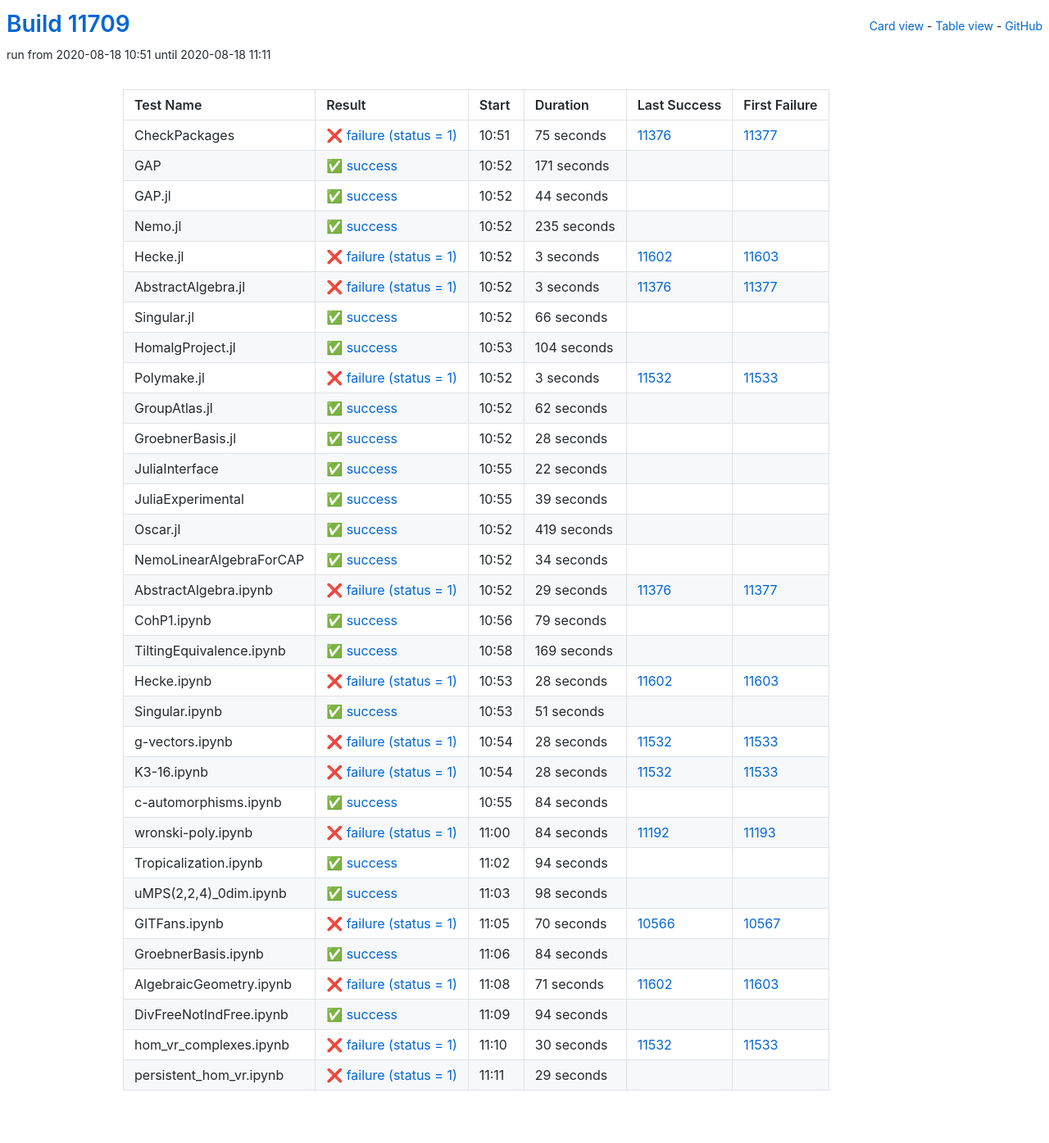
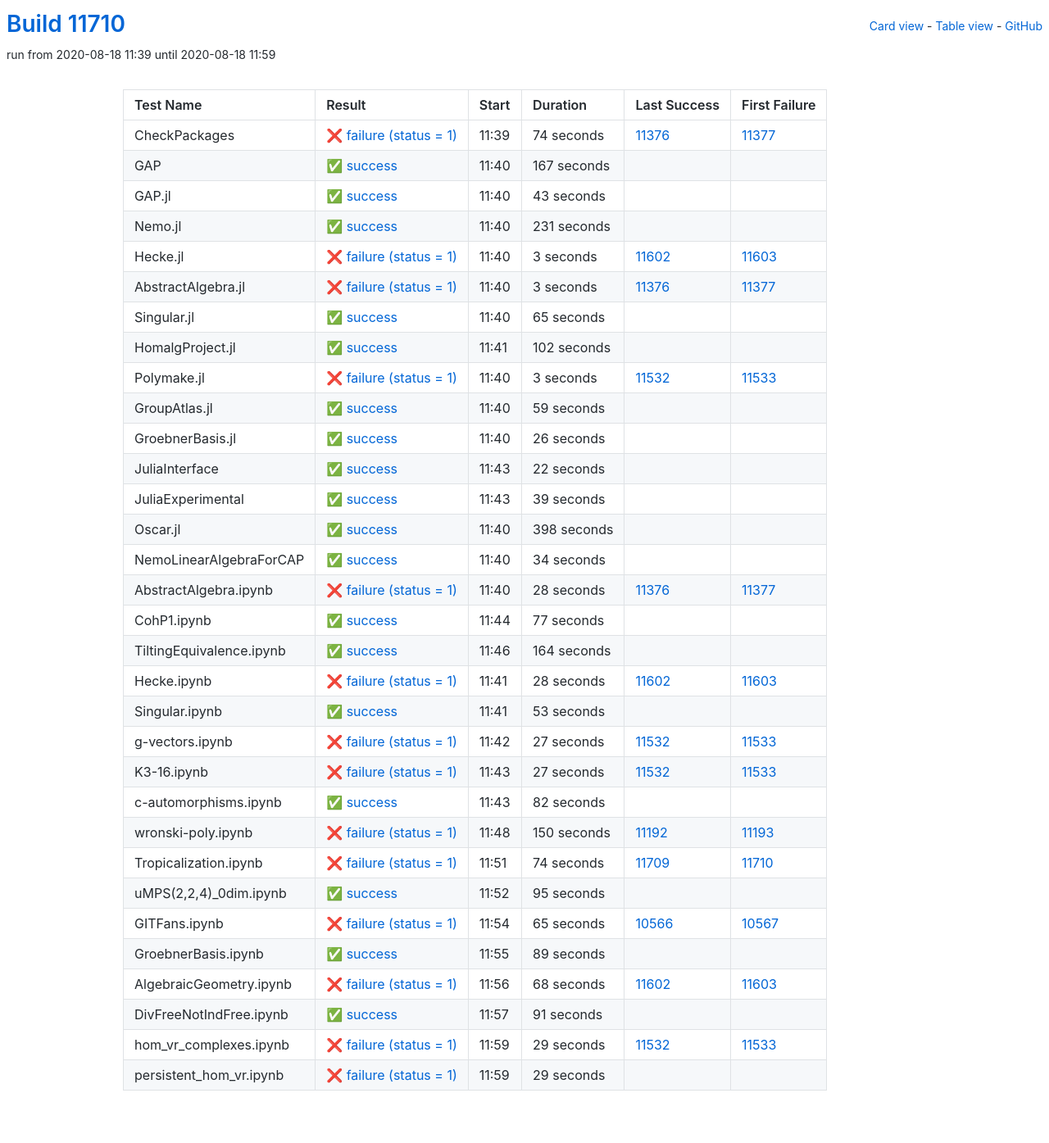
Before and after one commit to oscar-system/oscar-ci-status, a Jekyll site: the page built from table.html, in a window 1280 px wide. Shown: the whole page at 82% size. Built offline with Jekyll 4.4.1, drawn with Linux system fonts in a browser that asks for light colours.

Commit message:
Build #11710

```diff
--- a/_data/ci.yml
+++ b/_data/ci.yml
@@ -1,6 +1,6 @@
 ---
-build: 11709
-build_url: https://oscarci.mathematik.uni-kl.de/job/oscar/11709/
+build: 11710
+build_url: https://oscarci.mathematik.uni-kl.de/job/oscar/11710/
 job: oscar
 organization: oscar-system
 repo: oscar-ci-status
@@ -8,56 +8,56 @@
 tests:
 - name: CheckPackages
   id: checkpackages
-  log: https://oscarci.mathematik.uni-kl.de/job/oscar/11709/artifact/logs/build-11709/CheckPackages.log
-  start: 2020-08-18 10:51
+  log: https://oscarci.mathematik.uni-kl.de/job/oscar/11710/artifact/logs/build-11710/CheckPackages.log
+  start: 2020-08-18 11:39
   success: false
   exitcode: 1
   status: failure
-  duration: 75
+  duration: 74
   last_success: 11376
   last_success_url: https://oscarci.mathematik.uni-kl.de/job/oscar/11376/
   first_failure: 11377
   first_failure_url: https://oscarci.mathematik.uni-kl.de/job/oscar/11377/
 - name: GAP
   id: gap
-  log: https://oscarci.mathematik.uni-kl.de/job/oscar/11709/artifact/logs/build-11709/GAP.log
-  start: 2020-08-18 10:52
+  log: https://oscarci.mathematik.uni-kl.de/job/oscar/11710/artifact/logs/build-11710/GAP.log
+  start: 2020-08-18 11:40
   success: true
   exitcode: 0
   status: success
-  duration: 171
+  duration: 167
   last_success: false
   last_success_url:
   first_failure: false
   first_failure_url:
 - name: GAP.jl
   id: gap-jl
-  log: https://oscarci.mathematik.uni-kl.de/job/oscar/11709/artifact/logs/build-11709/GAP.jl.log
-  start: 2020-08-18 10:52
+  log: https://oscarci.mathematik.uni-kl.de/job/oscar/11710/artifact/logs/build-11710/GAP.jl.log
+  start: 2020-08-18 11:40
   success: true
   exitcode: 0
   status: success
-  duration: 44
+  duration: 43
   last_success: false
   last_success_url:
   first_failure: false
   first_failure_url:
 - name: Nemo.jl
   id: nemo-jl
-  log: https://oscarci.mathematik.uni-kl.de/job/oscar/11709/artifact/logs/build-11709/Nemo.jl.log
-  start: 2020-08-18 10:52
+  log: https://oscarci.mathematik.uni-kl.de/job/oscar/11710/artifact/logs/build-11710/Nemo.jl.log
+  start: 2020-08-18 11:40
   success: true
   exitcode: 0
   status: success
-  duration: 235
+  duration: 231
   last_success: false
   last_success_url:
   first_failure: false
   first_failure_url:
 - name: Hecke.jl
   id: hecke-jl
-  log: https://oscarci.mathematik.uni-kl.de/job/oscar/11709/artifact/logs/build-11709/Hecke.jl.log
-  start: 2020-08-18 10:52
+  log: https://oscarci.mathematik.uni-kl.de/job/oscar/11710/artifact/logs/build-11710/Hecke.jl.log
+  start: 2020-08-18 11:40
   success: false
   exitcode: 1
   status: failure
@@ -68,8 +68,8 @@
   first_failure_url: https://oscarci.mathematik.uni-kl.de/job/oscar/11603/
 - name: AbstractAlgebra.jl
   id: abstractalgebra-jl
-  log: https://oscarci.mathematik.uni-kl.de/job/oscar/11709/artifact/logs/build-11709/AbstractAlgebra.jl.log
-  start: 2020-08-18 10:52
+  log: https://oscarci.mathematik.uni-kl.de/job/oscar/11710/artifact/logs/build-11710/AbstractAlgebra.jl.log
+  start: 2020-08-18 11:40
   success: false
   exitcode: 1
   status: failure
@@ -80,32 +80,32 @@
   first_failure_url: https://oscarci.mathematik.uni-kl.de/job/oscar/11377/
 - name: Singular.jl
   id: singular-jl
-  log: https://oscarci.mathematik.uni-kl.de/job/oscar/11709/artifact/logs/build-11709/Singular.jl.log
-  start: 2020-08-18 10:52
+  log: https://oscarci.mathematik.uni-kl.de/job/oscar/11710/artifact/logs/build-11710/Singular.jl.log
+  start: 2020-08-18 11:40
   success: true
   exitcode: 0
   status: success
-  duration: 66
+  duration: 65
   last_success: false
   last_success_url:
   first_failure: false
   first_failure_url:
 - name: HomalgProject.jl
   id: homalgproject-jl
-  log: https://oscarci.mathematik.uni-kl.de/job/oscar/11709/artifact/logs/build-11709/HomalgProject.jl.log
-  start: 2020-08-18 10:53
+  log: https://oscarci.mathematik.uni-kl.de/job/oscar/11710/artifact/logs/build-11710/HomalgProject.jl.log
+  start: 2020-08-18 11:41
   success: true
   exitcode: 0
   status: success
-  duration: 104
+  duration: 102
   last_success: false
   last_success_url:
   first_failure: false
   first_failure_url:
 - name: Polymake.jl
   id: polymake-jl
-  log: https://oscarci.mathematik.uni-kl.de/job/oscar/11709/artifact/logs/build-11709/Polymake.jl.log
-  start: 2020-08-18 10:52
+  log: https://oscarci.mathematik.uni-kl.de/job/oscar/11710/artifact/logs/build-11710/Polymake.jl.log
+  start: 2020-08-18 11:40
   success: false
   exitcode: 1
   status: failure
@@ -116,32 +116,32 @@
   first_failure_url: https://oscarci.mathematik.uni-kl.de/job/oscar/11533/
 - name: GroupAtlas.jl
   id: groupatlas-jl
-  log: https://oscarci.mathematik.uni-kl.de/job/oscar/11709/artifact/logs/build-11709/GroupAtlas.jl.log
-  start: 2020-08-18 10:52
+  log: https://oscarci.mathematik.uni-kl.de/job/oscar/11710/artifact/logs/build-11710/GroupAtlas.jl.log
+  start: 2020-08-18 11:40
   success: true
   exitcode: 0
   status: success
-  duration: 62
+  duration: 59
   last_success: false
   last_success_url:
   first_failure: false
   first_failure_url:
 - name: GroebnerBasis.jl
   id: groebnerbasis-jl
-  log: https://oscarci.mathematik.uni-kl.de/job/oscar/11709/artifact/logs/build-11709/GroebnerBasis.jl.log
-  start: 2020-08-18 10:52
+  log: https://oscarci.mathematik.uni-kl.de/job/oscar/11710/artifact/logs/build-11710/GroebnerBasis.jl.log
+  start: 2020-08-18 11:40
   success: true
   exitcode: 0
   status: success
-  duration: 28
+  duration: 26
   last_success: false
   last_success_url:
   first_failure: false
   first_failure_url:
 - name: JuliaInterface
   id: juliainterface
-  log: https://oscarci.mathematik.uni-kl.de/job/oscar/11709/artifact/logs/build-11709/JuliaInterface.log
-  start: 2020-08-18 10:55
+  log: https://oscarci.mathematik.uni-kl.de/job/oscar/11710/artifact/logs/build-11710/JuliaInterface.log
+  start: 2020-08-18 11:43
   success: true
   exitcode: 0
   status: success
@@ -152,8 +152,8 @@
   first_failure_url:
 - name: JuliaExperimental
   id: juliaexperimental
-  log: https://oscarci.mathematik.uni-kl.de/job/oscar/11709/artifact/logs/build-11709/JuliaExperimental.log
-  start: 2020-08-18 10:55
+  log: https://oscarci.mathematik.uni-kl.de/job/oscar/11710/artifact/logs/build-11710/JuliaExperimental.log
+  start: 2020-08-18 11:43
   success: true
   exitcode: 0
   status: success
@@ -164,20 +164,20 @@
   first_failure_url:
 - name: Oscar.jl
   id: oscar-jl
-  log: https://oscarci.mathematik.uni-kl.de/job/oscar/11709/artifact/logs/build-11709/Oscar.jl.log
-  start: 2020-08-18 10:52
+  log: https://oscarci.mathematik.uni-kl.de/job/oscar/11710/artifact/logs/build-11710/Oscar.jl.log
+  start: 2020-08-18 11:40
   success: true
   exitcode: 0
   status: success
-  duration: 419
+  duration: 398
   last_success: false
   last_success_url:
   first_failure: false
   first_failure_url:
 - name: NemoLinearAlgebraForCAP
   id: nemolinearalgebraforcap
-  log: https://oscarci.mathematik.uni-kl.de/job/oscar/11709/artifact/logs/build-11709/NemoLinearAlgebraForCAP.log
-  start: 2020-08-18 10:52
+  log: https://oscarci.mathematik.uni-kl.de/job/oscar/11710/artifact/logs/build-11710/NemoLinearAlgebraForCAP.log
+  start: 2020-08-18 11:40
   success: true
   exitcode: 0
   status: success
@@ -188,44 +188,44 @@
   first_failure_url:
 - name: AbstractAlgebra.ipynb
   id: abstractalgebra-ipynb
-  log: https://oscarci.mathematik.uni-kl.de/job/oscar/11709/artifact/logs/build-11709/AbstractAlgebra.ipynb.log
-  start: 2020-08-18 10:52
+  log: https://oscarci.mathematik.uni-kl.de/job/oscar/11710/artifact/logs/build-11710/AbstractAlgebra.ipynb.log
+  start: 2020-08-18 11:40
   success: false
   exitcode: 1
   status: failure
-  duration: 29
+  duration: 28
   last_success: 11376
   last_success_url: https://oscarci.mathematik.uni-kl.de/job/oscar/11376/
   first_failure: 11377
   first_failure_url: https://oscarci.mathematik.uni-kl.de/job/oscar/11377/
 - name: CohP1.ipynb
   id: cohp1-ipynb
-  log: https://oscarci.mathematik.uni-kl.de/job/oscar/11709/artifact/logs/build-11709/CohP1.ipynb.log
-  start: 2020-08-18 10:56
+  log: https://oscarci.mathematik.uni-kl.de/job/oscar/11710/artifact/logs/build-11710/CohP1.ipynb.log
+  start: 2020-08-18 11:44
   success: true
   exitcode: 0
   status: success
-  duration: 79
+  duration: 77
   last_success: false
   last_success_url:
   first_failure: false
   first_failure_url:
 - name: TiltingEquivalence.ipynb
   id: tiltingequivalence-ipynb
-  log: https://oscarci.mathematik.uni-kl.de/job/oscar/11709/artifact/logs/build-11709/TiltingEquivalence.ipynb.log
-  start: 2020-08-18 10:58
+  log: https://oscarci.mathematik.uni-kl.de/job/oscar/11710/artifact/logs/build-11710/TiltingEquivalence.ipynb.log
+  start: 2020-08-18 11:46
   success: true
   exitcode: 0
   status: success
-  duration: 169
+  duration: 164
   last_success: false
   last_success_url:
   first_failure: false
   first_failure_url:
 - name: Hecke.ipynb
   id: hecke-ipynb
-  log: https://oscarci.mathematik.uni-kl.de/job/oscar/11709/artifact/logs/build-11709/Hecke.ipynb.log
-  start: 2020-08-18 10:53
+  log: https://oscarci.mathematik.uni-kl.de/job/oscar/11710/artifact/logs/build-11710/Hecke.ipynb.log
+  start: 2020-08-18 11:41
   success: false
   exitcode: 1
   status: failure
@@ -236,152 +236,152 @@
   first_failure_url: https://oscarci.mathematik.uni-kl.de/job/oscar/11603/
 - name: Singular.ipynb
   id: singular-ipynb
-  log: https://oscarci.mathematik.uni-kl.de/job/oscar/11709/artifact/logs/build-11709/Singular.ipynb.log
-  start: 2020-08-18 10:53
+  log: https://oscarci.mathematik.uni-kl.de/job/oscar/11710/artifact/logs/build-11710/Singular.ipynb.log
+  start: 2020-08-18 11:41
   success: true
   exitcode: 0
   status: success
-  duration: 51
+  duration: 53
   last_success: false
   last_success_url:
   first_failure: false
   first_failure_url:
 - name: g-vectors.ipynb
   id: g-vectors-ipynb
-  log: https://oscarci.mathematik.uni-kl.de/job/oscar/11709/artifact/logs/build-11709/g-vectors.ipynb.log
-  start: 2020-08-18 10:54
+  log: https://oscarci.mathematik.uni-kl.de/job/oscar/11710/artifact/logs/build-11710/g-vectors.ipynb.log
+  start: 2020-08-18 11:42
   success: false
   exitcode: 1
   status: failure
-  duration: 28
+  duration: 27
   last_success: 11532
   last_success_url: https://oscarci.mathematik.uni-kl.de/job/oscar/11532/
   first_failure: 11533
   first_failure_url: https://oscarci.mathematik.uni-kl.de/job/oscar/11533/
 - name: K3-16.ipynb
   id: k3-16-ipynb
-  log: https://oscarci.mathematik.uni-kl.de/job/oscar/11709/artifact/logs/build-11709/K3-16.ipynb.log
-  start: 2020-08-18 10:54
+  log: https://oscarci.mathematik.uni-kl.de/job/oscar/11710/artifact/logs/build-11710/K3-16.ipynb.log
+  start: 2020-08-18 11:43
   success: false
   exitcode: 1
   status: failure
-  duration: 28
+  duration: 27
   last_success: 11532
   last_success_url: https://oscarci.mathematik.uni-kl.de/job/oscar/11532/
   first_failure: 11533
   first_failure_url: https://oscarci.mathematik.uni-kl.de/job/oscar/11533/
 - name: c-automorphisms.ipynb
   id: c-automorphisms-ipynb
-  log: https://oscarci.mathematik.uni-kl.de/job/oscar/11709/artifact/logs/build-11709/c-automorphisms.ipynb.log
-  start: 2020-08-18 10:55
+  log: https://oscarci.mathematik.uni-kl.de/job/oscar/11710/artifact/logs/build-11710/c-automorphisms.ipynb.log
+  start: 2020-08-18 11:43
   success: true
   exitcode: 0
   status: success
-  duration: 84
+  duration: 82
   last_success: false
   last_success_url:
   first_failure: false
   first_failure_url:
 - name: wronski-poly.ipynb
   id: wronski-poly-ipynb
-  log: https://oscarci.mathematik.uni-kl.de/job/oscar/11709/artifact/logs/build-11709/wronski-poly.ipynb.log
-  start: 2020-08-18 11:00
+  log: https://oscarci.mathematik.uni-kl.de/job/oscar/11710/artifact/logs/build-11710/wronski-poly.ipynb.log
+  start: 2020-08-18 11:48
   success: false
   exitcode: 1
   status: failure
-  duration: 84
+  duration: 150
   last_success: 11192
   last_success_url: https://oscarci.mathematik.uni-kl.de/job/oscar/11192/
   first_failure: 11193
   first_failure_url: https://oscarci.mathematik.uni-kl.de/job/oscar/11193/
 - name: Tropicalization.ipynb
   id: tropicalization-ipynb
-  log: https://oscarci.mathematik.uni-kl.de/job/oscar/11709/artifact/logs/build-11709/Tropicalization.ipynb.log
-  start: 2020-08-18 11:02
+  log: https://oscarci.mathematik.uni-kl.de/job/oscar/11710/artifact/logs/build-11710/Tropicalization.ipynb.log
+  start: 2020-08-18 11:51
+  success: false
+  exitcode: 1
+  status: failure
+  duration: 74
+  last_success: 11709
+  last_success_url: https://oscarci.mathematik.uni-kl.de/job/oscar/11709/
+  first_failure: 11710
+  first_failure_url: https://oscarci.mathematik.uni-kl.de/job/oscar/11710/
+- name: uMPS(2,2,4)_0dim.ipynb
+  id: umps-2-2-4-0dim-ipynb
+  log: https://oscarci.mathematik.uni-kl.de/job/oscar/11710/artifact/logs/build-11710/uMPS-2-2-4-_0dim.ipynb.log
+  start: 2020-08-18 11:52
   success: true
   exitcode: 0
   status: success
-  duration: 94
-  last_success: false
-  last_success_url:
-  first_failure: false
-  first_failure_url:
-- name: uMPS(2,2,4)_0dim.ipynb
-  id: umps-2-2-4-0dim-ipynb
-  log: https://oscarci.mathematik.uni-kl.de/job/oscar/11709/artifact/logs/build-11709/uMPS-2-2-4-_0dim.ipynb.log
-  start: 2020-08-18 11:03
-  success: true
-  exitcode: 0
-  status: success
-  duration: 98
+  duration: 95
   last_success: false
   last_success_url:
   first_failure: false
   first_failure_url:
 - name: GITFans.ipynb
   id: gitfans-ipynb
-  log: https://oscarci.mathematik.uni-kl.de/job/oscar/11709/artifact/logs/build-11709/GITFans.ipynb.log
-  start: 2020-08-18 11:05
+  log: https://oscarci.mathematik.uni-kl.de/job/oscar/11710/artifact/logs/build-11710/GITFans.ipynb.log
+  start: 2020-08-18 11:54
   success: false
   exitcode: 1
   status: failure
-  duration: 70
+  duration: 65
   last_success: 10566
   last_success_url: https://oscarci.mathematik.uni-kl.de/job/oscar/10566/
   first_failure: 10567
   first_failure_url: https://oscarci.mathematik.uni-kl.de/job/oscar/10567/
 - name: GroebnerBasis.ipynb
   id: groebnerbasis-ipynb
-  log: https://oscarci.mathematik.uni-kl.de/job/oscar/11709/artifact/logs/build-11709/GroebnerBasis.ipynb.log
-  start: 2020-08-18 11:06
+  log: https://oscarci.mathematik.uni-kl.de/job/oscar/11710/artifact/logs/build-11710/GroebnerBasis.ipynb.log
+  start: 2020-08-18 11:55
   success: true
   exitcode: 0
   status: success
-  duration: 84
+  duration: 89
   last_success: false
   last_success_url:
   first_failure: false
   first_failure_url:
 - name: AlgebraicGeometry.ipynb
   id: algebraicgeometry-ipynb
-  log: https://oscarci.mathematik.uni-kl.de/job/oscar/11709/artifact/logs/build-11709/AlgebraicGeometry.ipynb.log
-  start: 2020-08-18 11:08
+  log: https://oscarci.mathematik.uni-kl.de/job/oscar/11710/artifact/logs/build-11710/AlgebraicGeometry.ipynb.log
+  start: 2020-08-18 11:56
   success: false
   exitcode: 1
   status: failure
-  duration: 71
+  duration: 68
   last_success: 11602
   last_success_url: https://oscarci.mathematik.uni-kl.de/job/oscar/11602/
   first_failure: 11603
   first_failure_url: https://oscarci.mathematik.uni-kl.de/job/oscar/11603/
 - name: DivFreeNotIndFree.ipynb
   id: divfreenotindfree-ipynb
-  log: https://oscarci.mathematik.uni-kl.de/job/oscar/11709/artifact/logs/build-11709/DivFreeNotIndFree.ipynb.log
-  start: 2020-08-18 11:09
+  log: https://oscarci.mathematik.uni-kl.de/job/oscar/11710/artifact/logs/build-11710/DivFreeNotIndFree.ipynb.log
+  start: 2020-08-18 11:57
   success: true
   exitcode: 0
   status: success
-  duration: 94
+  duration: 91
   last_success: false
   last_success_url:
   first_failure: false
   first_failure_url:
 - name: hom_vr_complexes.ipynb
   id: hom-vr-complexes-ipynb
-  log: https://oscarci.mathematik.uni-kl.de/job/oscar/11709/artifact/logs/build-11709/hom_vr_complexes.ipynb.log
-  start: 2020-08-18 11:10
+  log: https://oscarci.mathematik.uni-kl.de/job/oscar/11710/artifact/logs/build-11710/hom_vr_complexes.ipynb.log
+  start: 2020-08-18 11:59
   success: false
   exitcode: 1
   status: failure
-  duration: 30
+  duration: 29
   last_success: 11532
   last_success_url: https://oscarci.mathematik.uni-kl.de/job/oscar/11532/
   first_failure: 11533
   first_failure_url: https://oscarci.mathematik.uni-kl.de/job/oscar/11533/
 - name: persistent_hom_vr.ipynb
   id: persistent-hom-vr-ipynb
-  log: https://oscarci.mathematik.uni-kl.de/job/oscar/11709/artifact/logs/build-11709/persistent_hom_vr.ipynb.log
-  start: 2020-08-18 11:11
+  log: https://oscarci.mathematik.uni-kl.de/job/oscar/11710/artifact/logs/build-11710/persistent_hom_vr.ipynb.log
+  start: 2020-08-18 11:59
   success: false
   exitcode: 1
   status: failure
```
Also changed, not shown: README.md.
